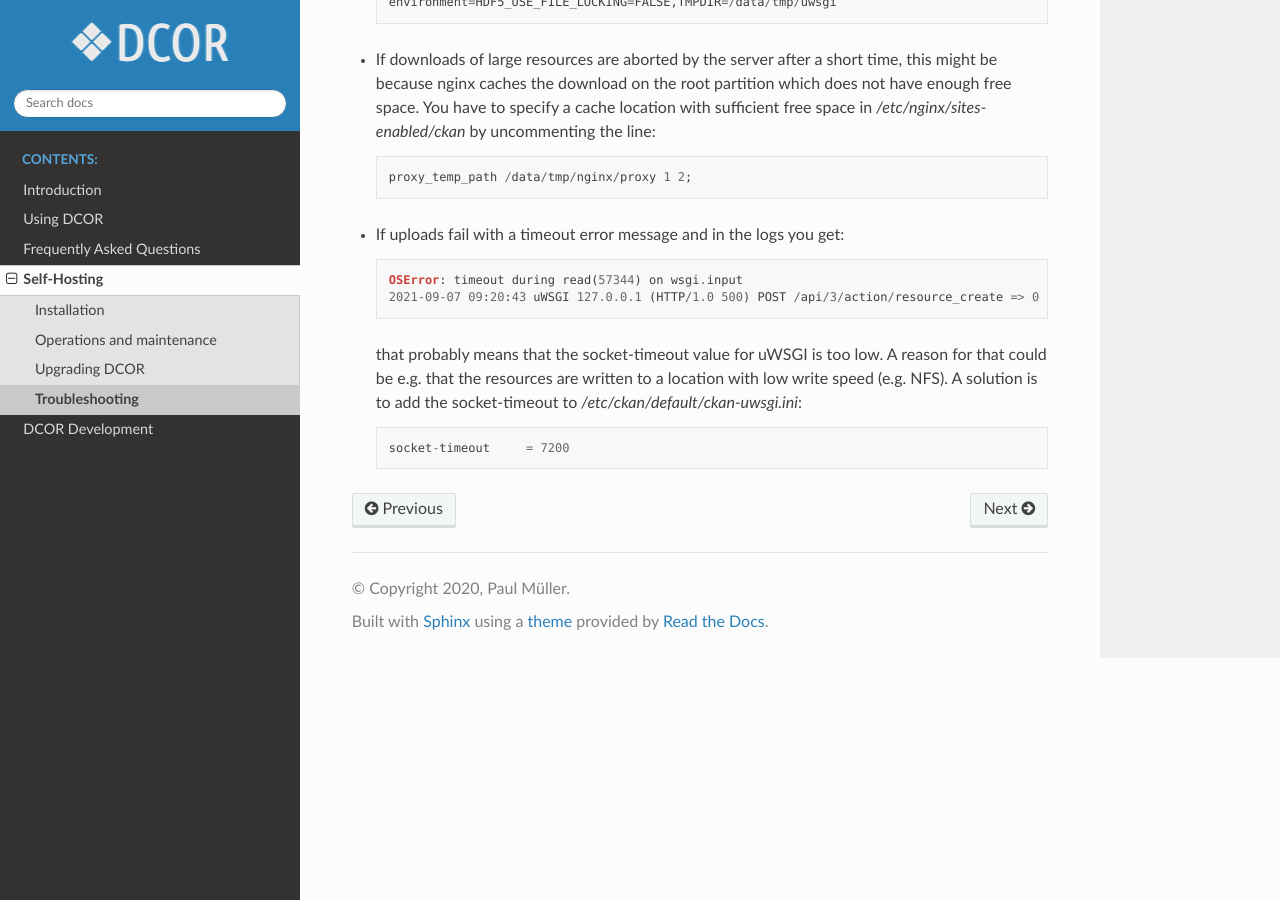
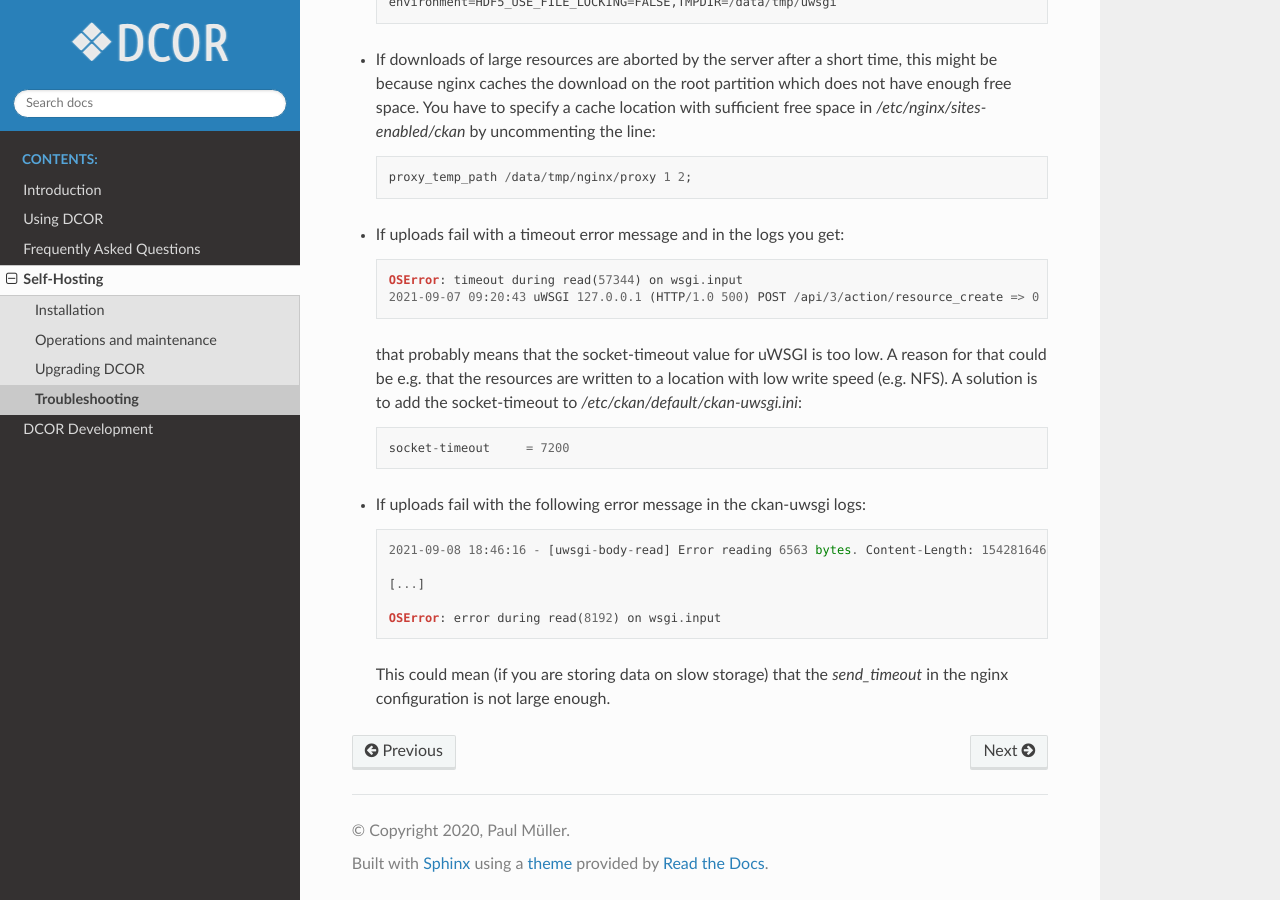
Before and after one commit to DCOR-dev/dcor-docs, a Sphinx documentation site: the page built from docs/sec_self_hosting/troubleshooting.rst, in a window 1280 px wide and 900 px high, scrolled down 3327 px. Built offline with Sphinx 7.4.7 and the Read the Docs theme 2.0.0, drawn with Linux system fonts in a browser that asks for light colours.

Commit message:
troubleshoot nginx send_timeout

```diff
--- a/docs/sec_self_hosting/nginx_ckan_config.txt
+++ b/docs/sec_self_hosting/nginx_ckan_config.txt
@@ -39,6 +39,7 @@ server {
        proxy_pass http://127.0.0.1:8080$request_uri;
        proxy_set_header Host $host;
        proxy_read_timeout 7200;
+       proxy_send_timeout 7200;
        proxy_cache cache;
        proxy_cache_bypass $cookie_auth_tkt;
        proxy_no_cache $cookie_auth_tkt;
--- a/docs/sec_self_hosting/troubleshooting.rst
+++ b/docs/sec_self_hosting/troubleshooting.rst
@@ -180,3 +180,14 @@ Troubleshooting
   `/etc/ckan/default/ckan-uwsgi.ini`::
 
     socket-timeout     = 7200
+
+- If uploads fail with the following error message in the ckan-uwsgi logs::
+
+    2021-09-08 18:46:16 - [uwsgi-body-read] Error reading 6563 bytes. Content-Length: 15428164609 consumed: 2150065757 left: 13278098852 message: Client closed connection
+
+    [...]
+
+    OSError: error during read(8192) on wsgi.input
+
+  This could mean (if you are storing data on slow storage) that the
+  `send_timeout` in the nginx configuration is not large enough.
```
Also changed, not shown: other parts of docs/sec_self_hosting/nginx_ckan_config.txt (+0 -1 lines).
